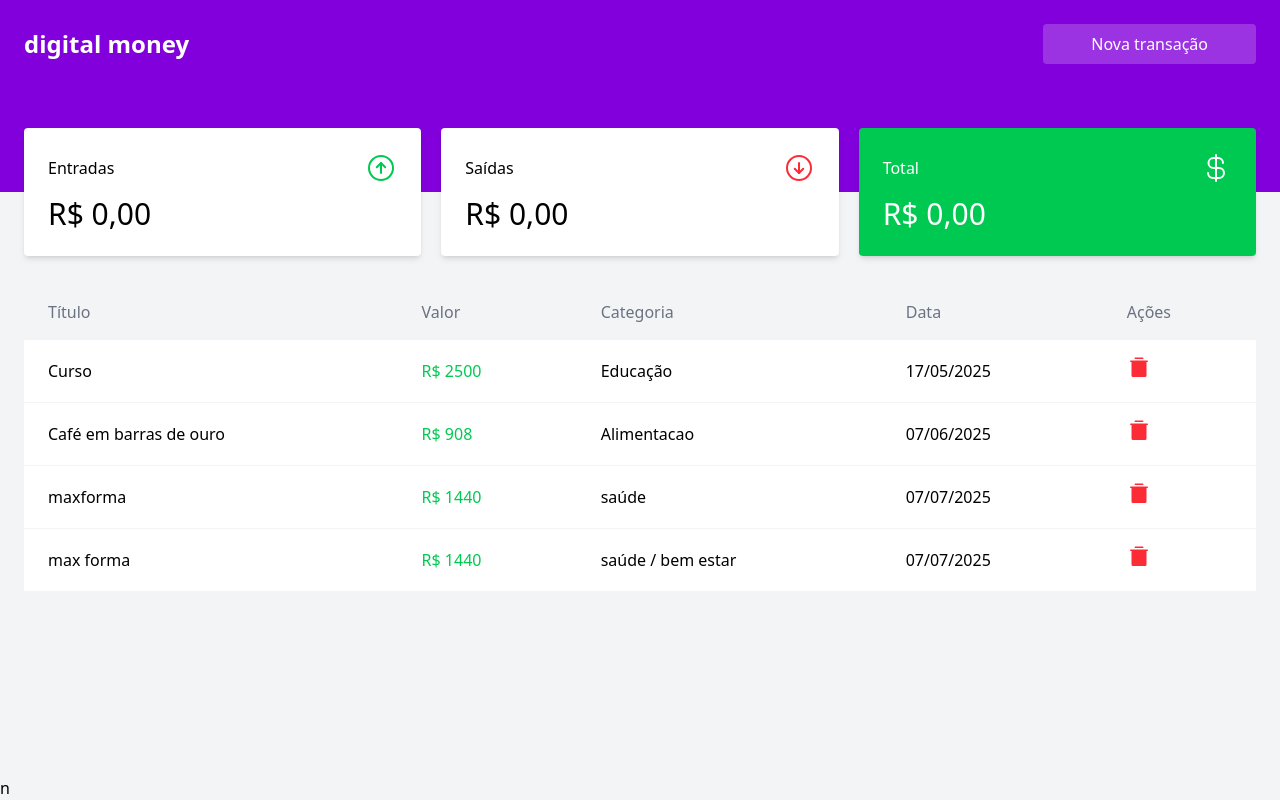
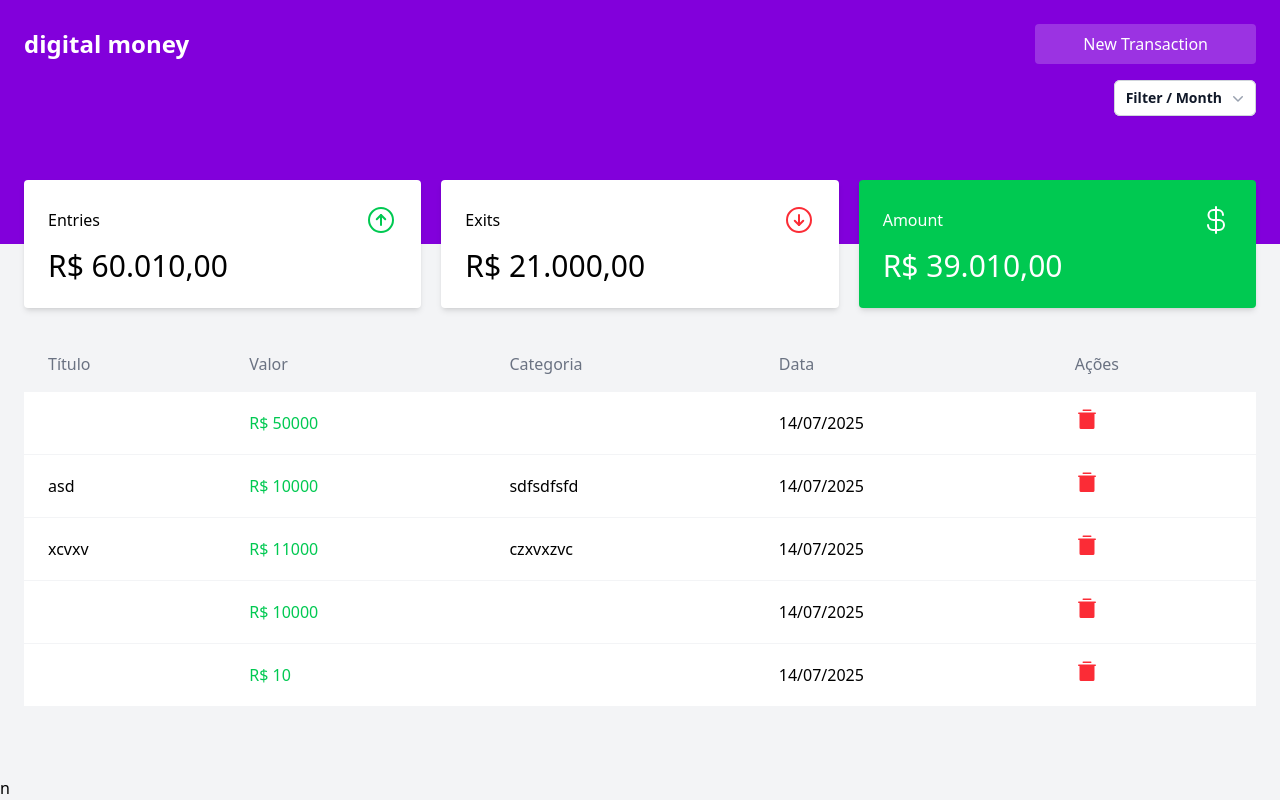
Before and after one commit to jp-dev18/Digital-Money, a React (Vite) app: page /dashboard in a window 1280 px wide. Built offline with nearby package versions, Linux system fonts and the light colour scheme; data requests are answered from the project's data file.

Commit message:
atualização aplicando soma entres os valores

```diff
--- a/db.json
+++ b/db.json
@@ -1,36 +1,44 @@
 {
   "transactions": [
     {
-      "id": "950a",
-      "title": "Curso",
-      "price": 2500,
-      "category": "Educação",
-      "transactionType": "withdraw",
-      "date": "17/05/2025"
+      "id": "f50e",
+      "title": "",
+      "price": "50000",
+      "transitionType": "input",
+      "category": "",
+      "date": "14/07/2025"
     },
     {
-      "title": "Café em barras de ouro",
-      "price": 908,
-      "category": "Alimentacao",
-      "transactionType": "withdraw",
-      "date": "07/06/2025",
-      "id": "8bca"
+      "id": "4945",
+      "title": "asd",
+      "price": "10000",
+      "transitionType": "input",
+      "category": "sdfsdfsfd",
+      "date": "14/07/2025"
     },
     {
-      "id": "2161",
-      "title": "maxforma",
-      "price": "1440",
-      "transactionType": "input",
-      "category": "saúde",
-      "date": "07/07/2025"
+      "id": "75c2",
+      "title": "xcvxv",
+      "price": "11000",
+      "transitionType": "output",
+      "category": "czxvxzvc",
+      "date": "14/07/2025"
     },
     {
-      "id": "eff0",
-      "title": "max forma",
-      "price": "1440",
-      "transactionType": "output",
-      "category": "saúde / bem estar",
-      "date": "07/07/2025"
+      "id": "777c",
+      "title": "",
+      "price": "10000",
+      "transitionType": "output",
+      "category": "",
+      "date": "14/07/2025"
+    },
+    {
+      "id": "eed7",
+      "title": "",
+      "price": "10",
+      "transitionType": "input",
+      "category": "",
+      "date": "14/07/2025"
     }
   ]
 }
--- a/src/components/Card/Card.jsx
+++ b/src/components/Card/Card.jsx
@@ -5,7 +5,7 @@ function Card({ title = "Entradas", icon, amount, bgColor, textColor }) {
               <span>{title}</span>
               {icon}
             </div>
-            <strong className="text-3xl font-medium mt-1">{amount}</strong>
+            <strong className="text-3xl font-medium mt-1">{amount.toLocaleString("pt-BR", { style: "currency", currency: "BRL" })}</strong>
           </div>
     );
 }
--- /dev/null
+++ b/src/components/DropdownOptions/DropdownOptions.jsx
@@ -0,0 +1,57 @@
+import { Menu, MenuButton, MenuItem, MenuItems } from '@headlessui/react'
+import { ChevronDownIcon } from '@heroicons/react/20/solid'
+
+export default function DropdownOptions() {
+  return (
+    <Menu as="div" className="relative inline-block text-left">
+      <div>
+        <MenuButton className="inline-flex w-full justify-center gap-x-1.5 rounded-md bg-white px-3 py-2 text-sm font-semibold text-gray-900 shadow-xs ring-1 ring-gray-300 ring-inset hover:bg-gray-50">
+          Filter / Month
+          <ChevronDownIcon aria-hidden="true" className="-mr-1 size-5 text-gray-400" />
+        </MenuButton>
+      </div>
+
+      <MenuItems
+        transition
+        className="absolute right-0 z-10 mt-2 w-56 origin-top-right rounded-md bg-white shadow-lg ring-1 ring-black/5 transition focus:outline-hidden data-closed:scale-95 data-closed:transform data-closed:opacity-0 data-enter:duration-100 data-enter:ease-out data-leave:duration-75 data-leave:ease-in"
+      >
+        <div className="py-1">
+          <MenuItem>
+            <a
+              href="#"
+              className="block px-4 py-2 text-sm text-gray-700 data-focus:bg-gray-100 data-focus:text-gray-900 data-focus:outline-hidden"
+            >
+              January
+            </a>
+          </MenuItem>
+          <MenuItem>
+            <a
+              href="#"
+              className="block px-4 py-2 text-sm text-gray-700 data-focus:bg-gray-100 data-focus:text-gray-900 data-focus:outline-hidden"
+            >
+              February
+            </a>
+          </MenuItem>
+          <MenuItem>
+            <a
+              href="#"
+              className="block px-4 py-2 text-sm text-gray-700 data-focus:bg-gray-100 data-focus:text-gray-900 data-focus:outline-hidden"
+            >
+              March
+            </a>
+          </MenuItem>
+          <form action="#" method="POST">
+            <MenuItem>
+              <button
+                type="submit"
+                className="block w-full px-4 py-2 text-left text-sm text-gray-700 data-focus:bg-gray-100 data-focus:text-gray-900 data-focus:outline-hidden"
+              >
+                May
+              </button>
+            </MenuItem>
+          </form>
+        </div>
+      </MenuItems>
+    </Menu>
+  )
+}
--- a/src/components/Modal/Modal.jsx
+++ b/src/components/Modal/Modal.jsx
@@ -24,7 +24,7 @@ export default function Modal({ open, setOpen }) {
     await axios.post("http://localhost:3000/transactions", {
       title,
       price,
-      transactionType: type,
+      transitionType: type,
       category,
       date: format(new Date(), "dd/MM/yyyy"),
     })
--- a/src/pages/DashboardPage.jsx
+++ b/src/pages/DashboardPage.jsx
@@ -9,6 +9,8 @@ import Modal from "../components/Modal/modal";
 import { useEffect, useState } from "react";
 import Card from "../components/Card/Card";
 import axios from "axios";
+import { API_URL } from "../utils/constants";
+import DropdownOptions from "../components/DropdownOptions/DropdownOptions";
 
 function DashbordPage() {
   const [open, setOpen] = useState(false);
@@ -26,6 +28,29 @@ useEffect(() => {
   getTransactions();
 }, [])
 
+async function handleDeleteTransaction(id) {
+  // Pop up de confirmação
+  const confirmDelete = window.confirm("Are you sure you want to delete this transaction?");
+
+  if (confirmDelete === false) {
+    return;
+  }
+
+  console.log(id);
+  await axios.delete(API_URL + `/transactions/${id}`);
+}
+
+const AllInputsSum = transactions.filter((transaction) => transaction.transitionType === "input").reduce((prev, curr) => {
+  return prev + parseFloat(curr.price);
+}, 0);
+
+const AllOutputsSum = transactions.filter((transaction) => transaction.transitionType === "output").reduce((prev, curr) => {
+  return prev + parseFloat(curr.price);
+}, 0);
+
+const Total = AllInputsSum - AllOutputsSum;
+
+console.log(AllInputsSum);
   return (
     <div className="min-h-screen flex flex-col bg-gray-100">
       <header className="w-full bg-purple-700 py-6 pb-32 md:px-6">
@@ -36,17 +61,22 @@ useEffect(() => {
           <button
           onClick={() => setOpen(true)}
           className="bg-white/20 px-12 rounded py-2 hover:bg-white/30 text-white border-0 cursor-pointer">
-            Nova transação
+            New Transaction
           </button>
+        </div>
+
+        <div className="flex justify-end pt-4 md:mt-0">
+          <DropdownOptions />
+
         </div>
       </header>
       <main className="flex-1 container mx-auto py-8 md:px-6">
         <div className="grid grid-cols-1 md:grid-cols-3 gap-5 -mt-24">
-            <Card title="Entradas" icon={<ArrowCircleUp className="text-green-500" size={32} />} amount="R$ 0,00" bgColor="bg-white"/>
+            <Card title="Entries" icon={<ArrowCircleUp className="text-green-500" size={32} />} amount={AllInputsSum} bgColor="bg-white"/>
 
-            <Card title="Saídas" icon={<ArrowCircleDown className="text-red-500" size={32} />} amount="R$ 0,00" bgColor="bg-white"/>
+            <Card title="Exits" icon={<ArrowCircleDown className="text-red-500" size={32} />} amount={AllOutputsSum} bgColor="bg-white"/>
 
-            <Card title="Total" icon={<CurrencyDollar size={32} />} amount="R$ 0,00" bgColor="bg-green-500" textColor="text-white"/>
+            <Card title="Amount" icon={<CurrencyDollar size={32} />} amount={Total} bgColor="bg-green-500" textColor="text-white"/>
 
         </div>
 
@@ -77,7 +107,8 @@ useEffect(() => {
                     <TrashSimple
                       size={24}
                       weight="fill"
-                      className="text-red-500"
+                      className="text-red-500 cursor-pointer  hover:text-red-700"
+                      onClick={() => handleDeleteTransaction(transaction.id)}
                     />
                   </button>
                 </td>
--- a/src/pages/LoginPage.jsx
+++ b/src/pages/LoginPage.jsx
@@ -18,7 +18,7 @@ function LoginPage() {
         <p className="text-center">Acess your dashboard securely with our procted login <br /> system. Your data is encrypted and secure.
         </p>
       </div>
-      <div className="bg-white w-1/2 h-full text-center flex flex-col justify-center items-center gap-4 " name="direita">
+      <div className="bg-white w-1/2 h-full text-center flex flex-col justify-center items-center gap-4" name="direita">
         <h1 className="text-3xl font-bold">Welcome back!</h1>
         <p className="text-gray-500">Enter your details to sign in to your account</p>
 
--- /dev/null
+++ b/src/utils/constants.js
@@ -0,0 +1 @@
+export const API_URL = "http://localhost:3000";
```
Also changed, not shown: package.json (+7 -1 lines), 1 other file (tests, documents, lock files or other folders).
